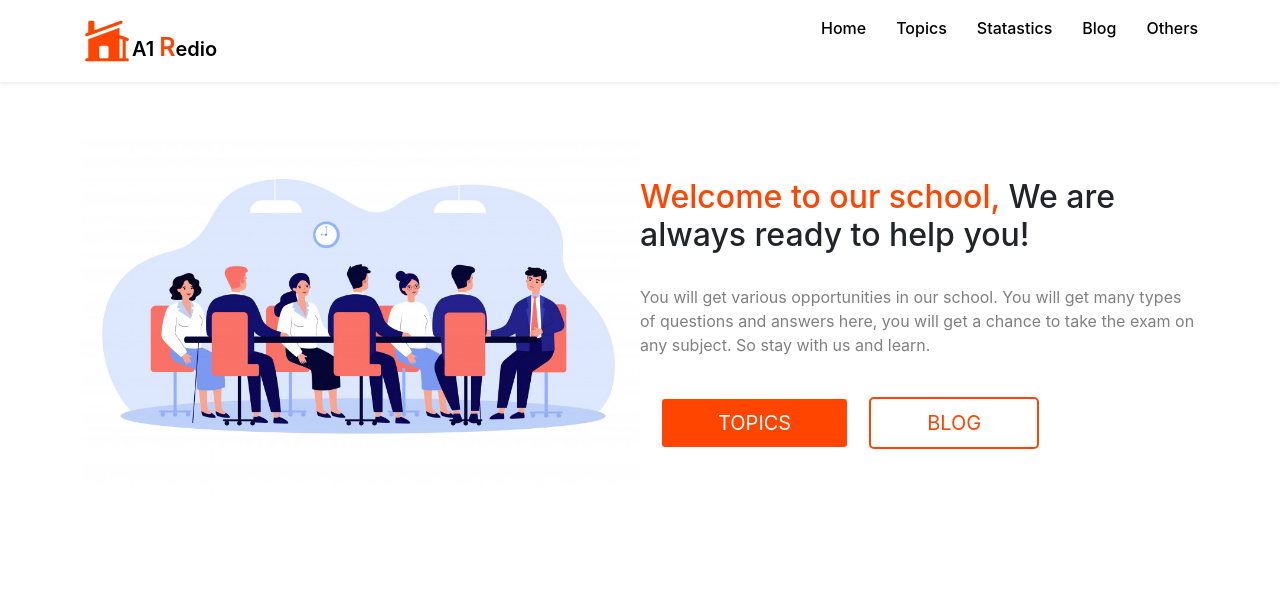
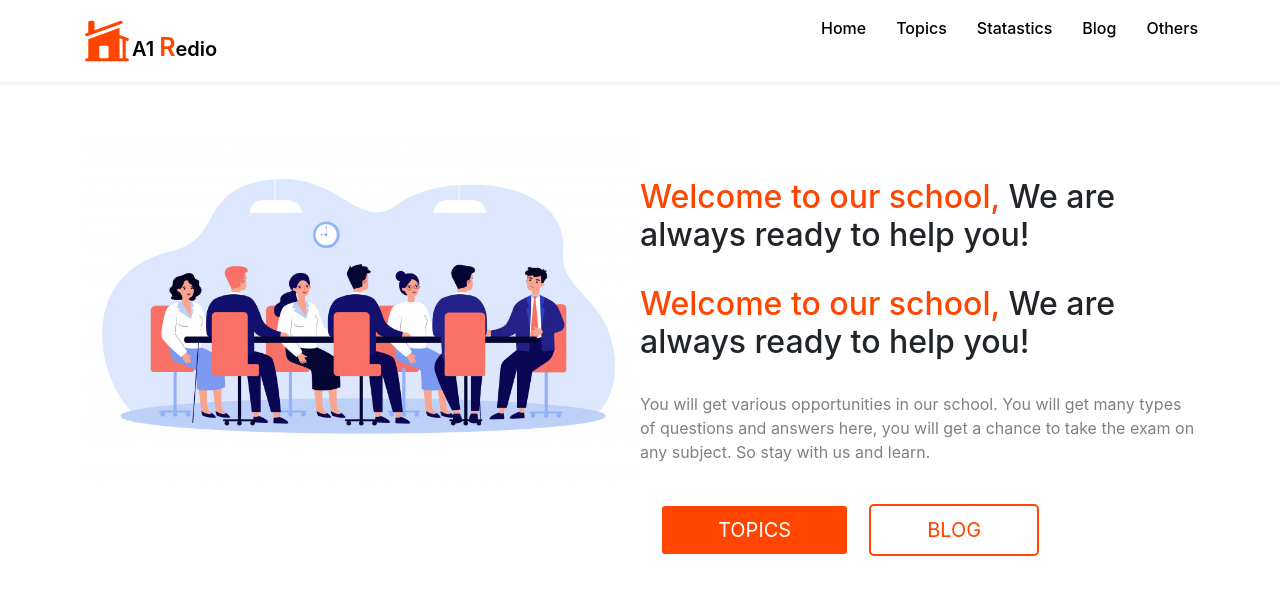
Before and after one commit to sultanmahmud07/A1-Redio-School.com, a React (Create React App) app: page / in a window 1280 px wide. Shown: the top 594 px of the page. Built offline with nearby package versions, Linux system fonts and the light colour scheme.

Commit message:
edit home page title

```diff
--- a/src/component/Home/Home.js
+++ b/src/component/Home/Home.js
@@ -14,6 +14,7 @@ const Home = () => {
           </div>
           <div className="right-info w-100 w-lg-50 mt-lg-5">
             <h2 className='home-title'> <span className='title'>Welcome to our school,</span> We are always ready to help you!</h2>
+            <h2 className='home-title'> <span className='title'>Welcome to our school,</span> We are always ready to help you!</h2>
             <p className='home-p'>You will get various opportunities in our school. You will get many types of questions and answers here, you will get a chance to take the exam on any subject. So stay with us and learn.</p>
             <div className="btn-container">
               <button className='home-btn' id='home-btn1'><Link to='/topics'>Topics</Link></button>
```
